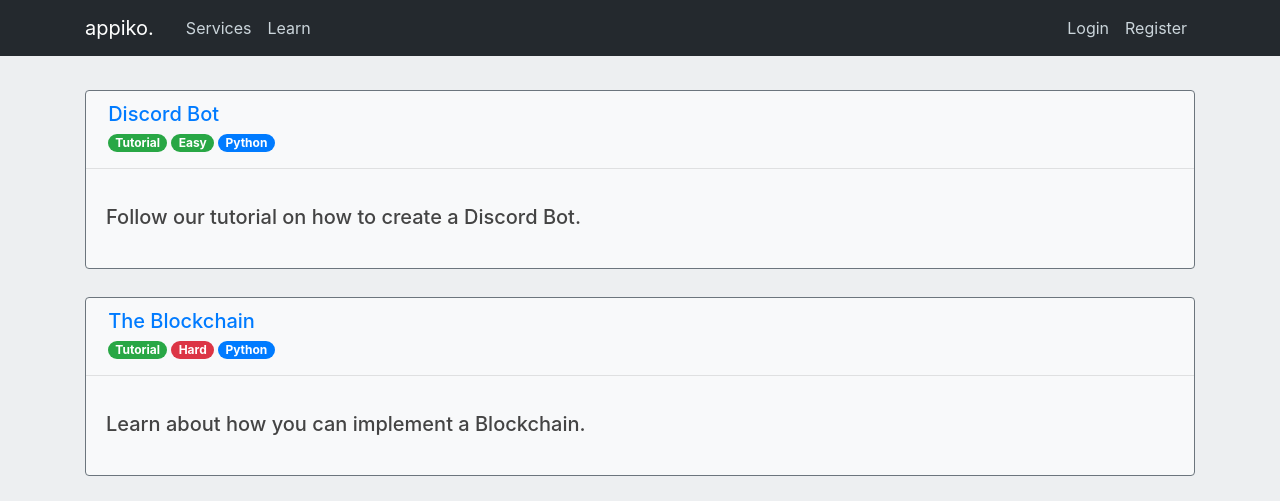
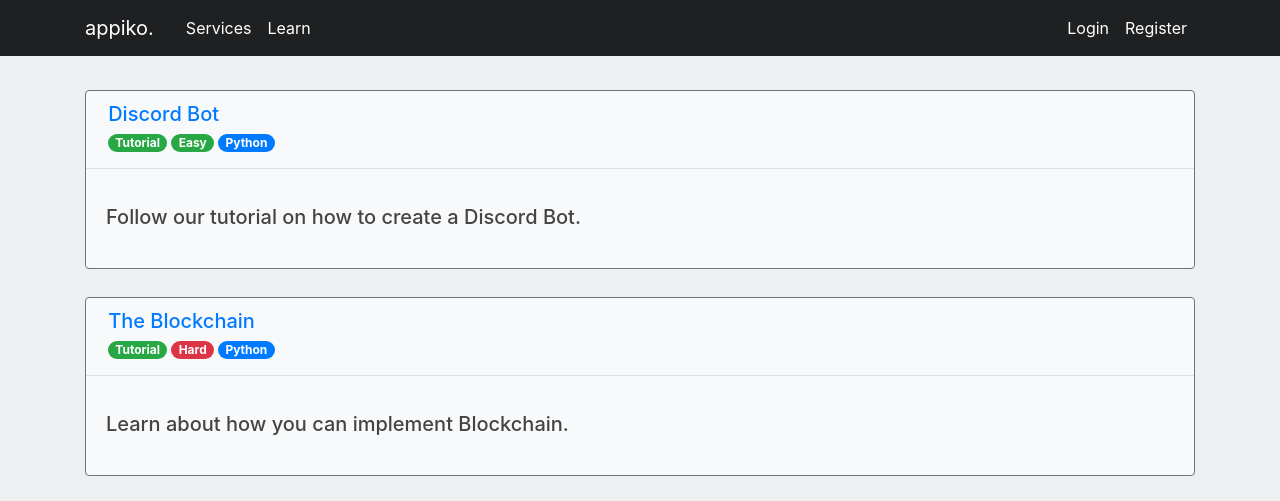
Before and after one commit to appiko-dev/appiko-webapp, a Flask app: page /learn in a window 1280 px wide. Shown: the top 501 px of the page. Run offline with Flask 2, Linux system fonts and the light colour scheme.

Commit message:
color changes

```diff
--- a/static/css/main.css
+++ b/static/css/main.css
@@ -1,5 +1,5 @@
 body {
-  background: #edeff1;
+  background: #edeff1; /* #1f2021 */
   color: #333333;
   margin-top: 5rem;
   width: 100%;
@@ -18,15 +18,15 @@ h6 {
 }
 
 .bg-steel {
-  background-color: #24292e; /* github's color #24292e */
+  background-color: #1f2021; /* github's color #24292e */
 }
 
 .site-header .navbar-nav .nav-link {
-  color: #cbd5db;
+  color: #ffffff;
 }
 
 .site-header .navbar-nav .nav-link:hover {
-  color: #ffffff;
+  color: #b9b9b9;
 }
 
 .site-header .navbar-nav .nav-link.active {
--- a/templates/learn.html
+++ b/templates/learn.html
@@ -25,7 +25,7 @@
                         </div>
                         <hr>
                         <div class="card-body">
-                            <h5>Learn about how you can implement a Blockchain.</h5>
+                            <h5>Learn about how you can implement Blockchain.</h5>
                         </div>
                     </div>
                 </div>
```
